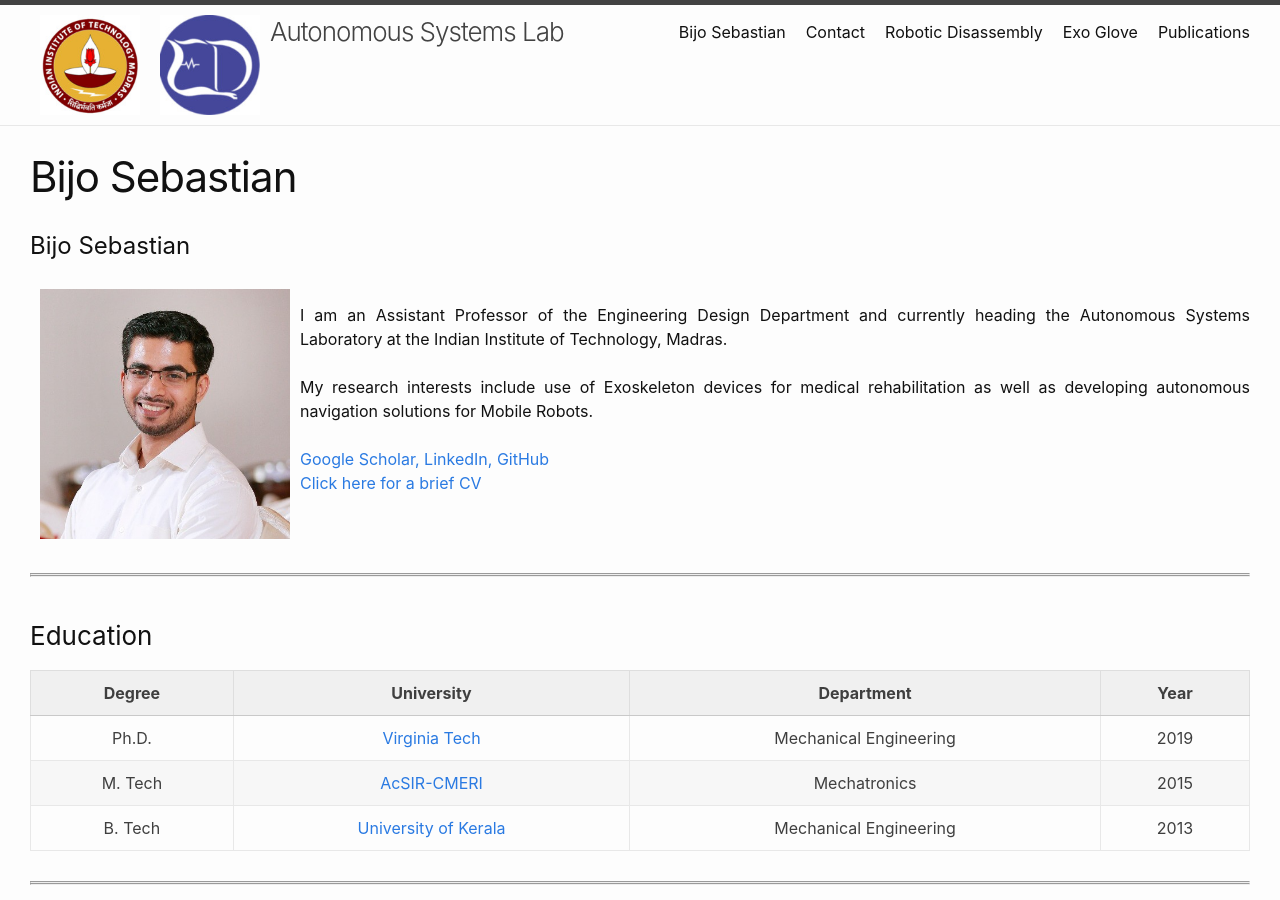
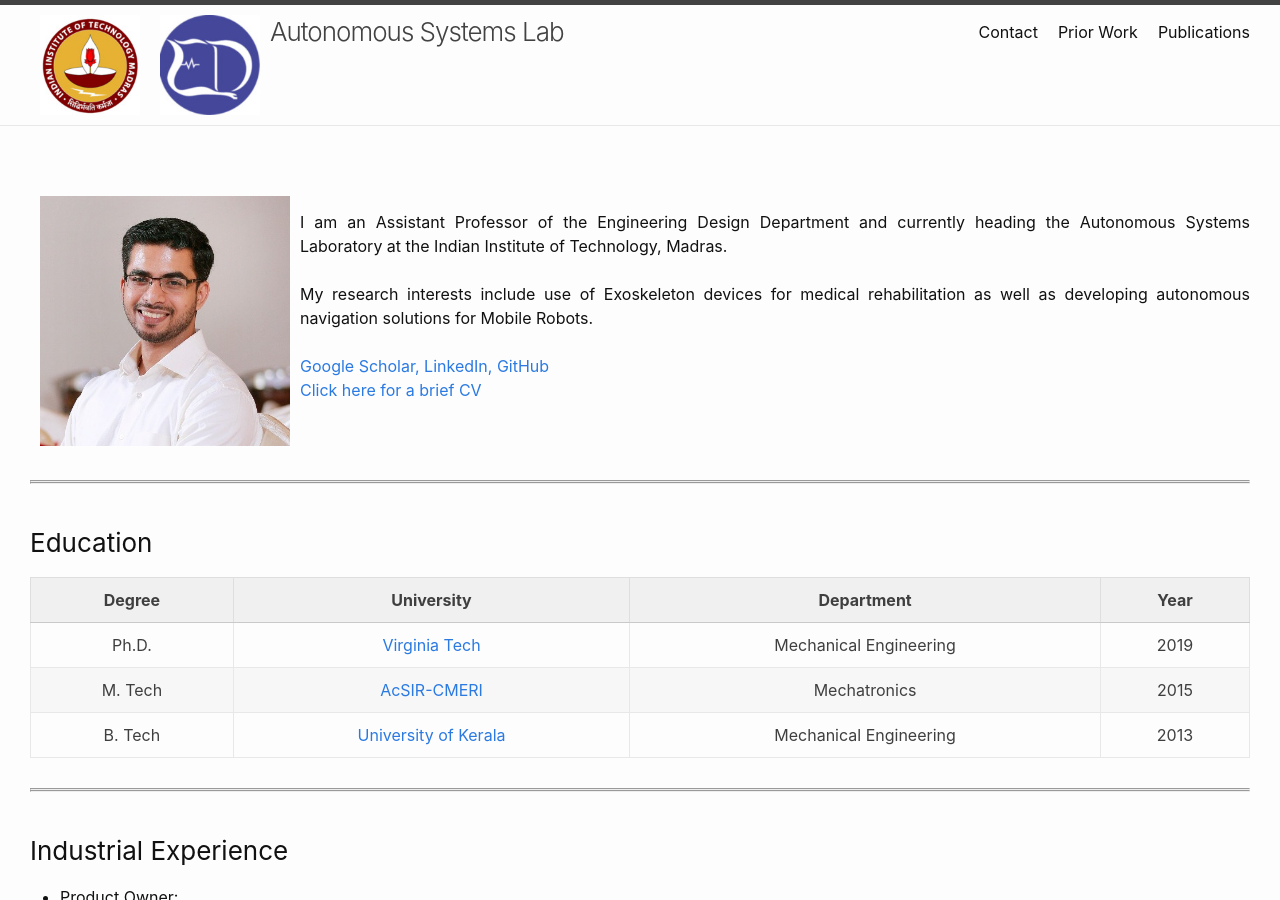
Before and after one commit to ASL-IITM/ASL-IITM.github.io, a Jekyll site: the page built from bijo.markdown, in a window 1280 px wide and 900 px high. Built offline with Jekyll 4.4.1, drawn with Linux system fonts in a browser that asks for light colours; our own code applies the rules of GitHub Pages for plain Markdown files.

Commit message:
additional fixes

```diff
--- a/bijo.markdown
+++ b/bijo.markdown
@@ -1,9 +1,6 @@
 ---
 layout: page
-permalink: /bijosebastian/
 ---
-
-# Bijo Sebastian
 
 <img align="left" style="padding: 10px" src="/images/bijo.jpg" alt="Picture not available" width="250" height="250">
 
--- a/disassembly.markdown
+++ b/disassembly.markdown
@@ -1,9 +1,6 @@
 ---
 layout: page
-permalink: /robotic_disassembly/
 ---
-
-# Robotic Disassembly
 
 <img align="left" style="padding: 10px" src="/videos/pose_track.gif" alt="Video not available" width="320" height="569">
 
--- a/exo.markdown
+++ b/exo.markdown
@@ -1,9 +1,6 @@
 ---
 layout: page
-permalink: /exoglove/
 ---
-
-# Exo Glove
 
 ### Prior Work
 <img align="left" style="padding: 10px" src="/images/exo/exo.png" alt="Picture not available" width="400" height="255">
```
